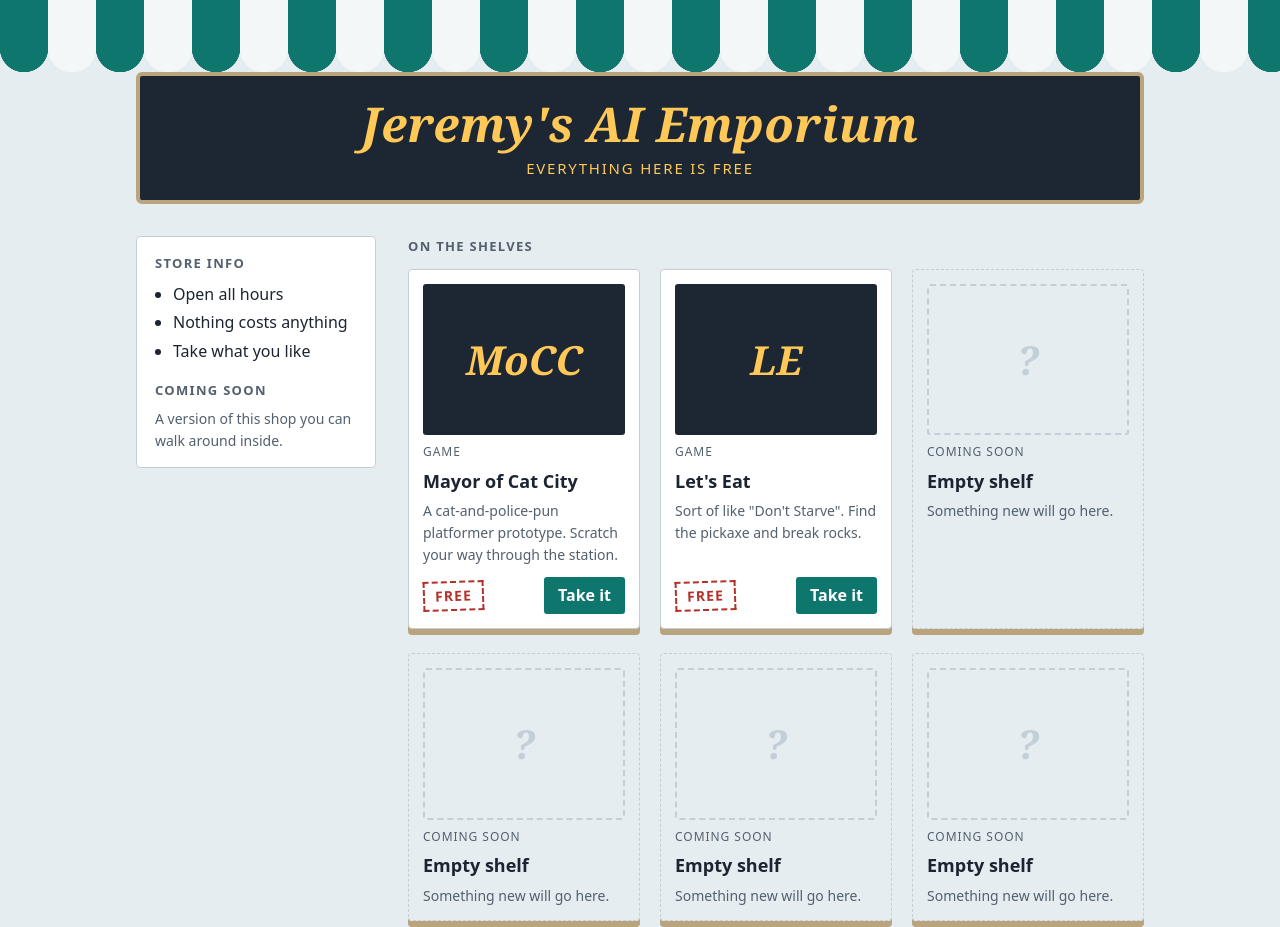
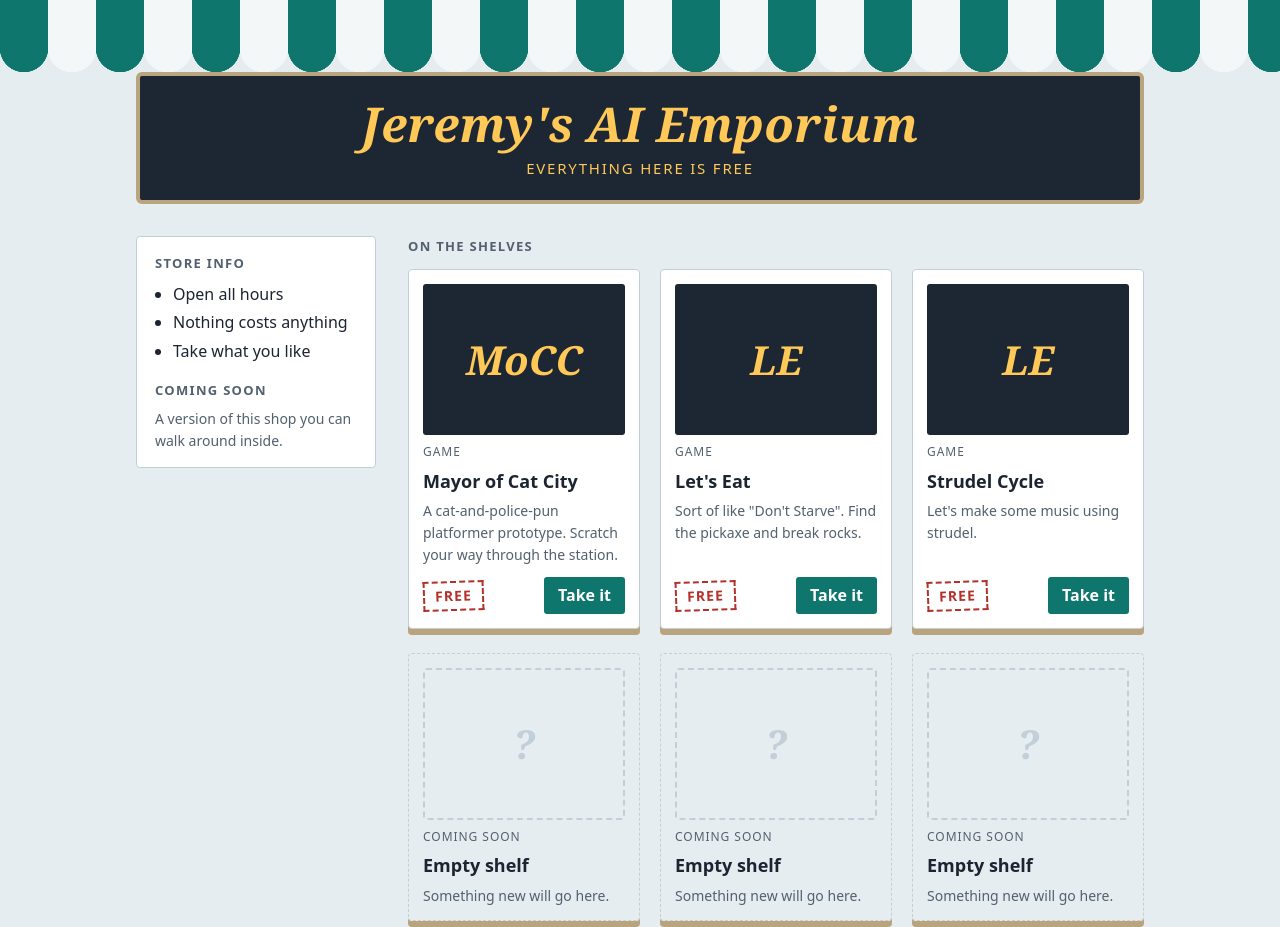
Before and after one commit to nimbus57/jeremys-ai-emporium, a plain HTML site: page index.html in a window 1280 px wide. Shown: the top 927 px of the page. Drawn offline with Linux system fonts and the light colour scheme.

Commit message:
Replace empty item with Strudel Cycle article
a new small music app

```diff
--- a/index.html
+++ b/index.html
@@ -209,11 +209,15 @@
           </div>
         </article>
 
-        <article class="item empty">
-          <div class="thumb" aria-hidden="true">?</div>
-          <span class="tag">Coming soon</span>
-          <h3>Empty shelf</h3>
-          <p>Something new will go here.</p>
+        <article class="item">
+          <div class="thumb" aria-hidden="true">LE</div>
+          <span class="tag">Game</span>
+          <h3>Strudel Cycle</h3>
+          <p>Let's make some music using strudel.</p>
+          <div class="buy">
+            <span class="price">FREE</span>
+            <a class="take" href="https://nimbus57.github.io/strudel-cycle">Take it</a>
+          </div>
         </article>
 
         <article class="item empty">
```
